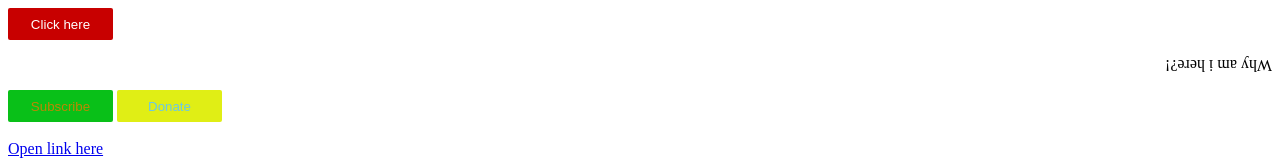
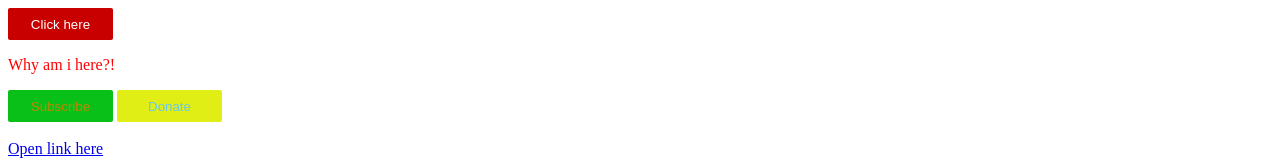
Before and after one commit to Toufickh/Toufickh, a plain HTML site: page index.html in a window 1280 px wide. In both pictures the pointer is over the element "Why am i here?!". Shown: the top 160 px of the page. Drawn offline with Linux system fonts and the light colour scheme.

Commit message:
Update index.html

```diff
--- a/index.html
+++ b/index.html
@@ -65,7 +65,7 @@
       color:green;
     }
     p:hover{
-      rotate: 180deg;
+      color: red;
     }
   </style>
 
```
